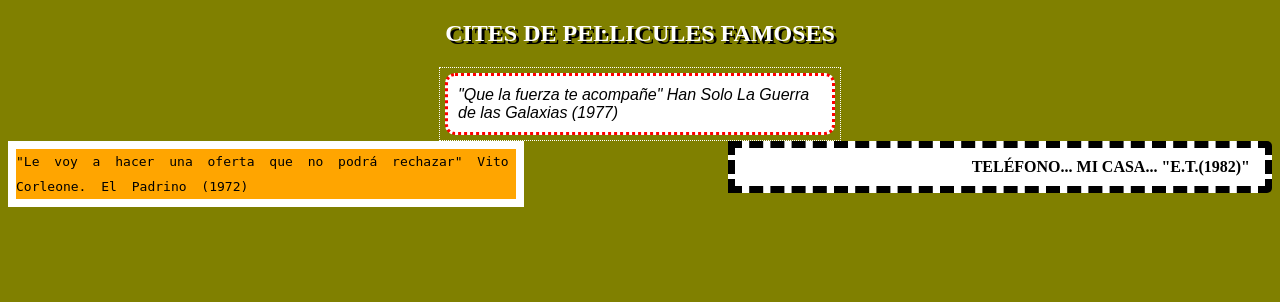
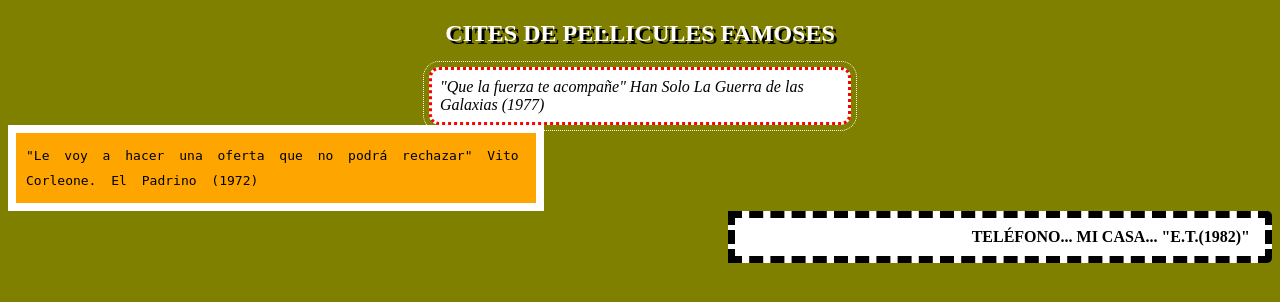
Before and after one commit to pswsm/pswsm-repo, a PHP site: page /exercici.html in a window 1280 px wide. Shown: the top 302 px of the page. Run offline with PHP 8.4, Linux system fonts and the light colour scheme.

Commit message:
Arreglat l'exercici 6. No <p> dins <div> dins <div>.

```diff
--- a/css/exercicis-css-6/exercici.css
+++ b/css/exercicis-css-6/exercici.css
@@ -11,34 +11,39 @@
 
 .dots-w {
 	margin: auto;
-	border: dotted white 1px;
+	outline: dotted white 1px;
+	outline-offset: 5px;
 	width: 400px;
 	align: center;
+	border: dotted red;
+	border-radius: 10px;
+	background: white;
+	padding: 8px;
 }
 
-.dots-r {
+/* .dots-r {
 	border: dotted red;
 	border-radius: 10px;
 	padding: 10px;
 	background: white;
 	margin: 5px;
 	font-family: Arial, Helvetica, sans-serif;
-}
+} */
 
 .ou {
-	float: left;
 	border: solid white 8px;
 	background: orange;
 	font-family: monospace;
 	width: 500px;
 	line-height: 25px;
-	word-spacing: 7px
+	word-spacing: 7px;
+	padding: 10px;
 }
 
 .et {
 	padding: 10px 15px;
 	width: 500px;
-	float: right;
+	margin-left: auto;
 	border: dashed black 7px;
 	background: white;
 	color: black;
--- a/css/exercicis-css-6/exercici.html
+++ b/css/exercicis-css-6/exercici.html
@@ -7,7 +7,7 @@
 	<body>
 		<h2 id="titol">Cites de peŀlicules famoses</h2>
 		<div class="dots-w">
-			<p class="dots-r"><i>"Que la fuerza te acompañe" Han Solo La Guerra de las Galaxias (1977)</i></p>
+			<i>"Que la fuerza te acompañe" Han Solo La Guerra de las Galaxias (1977)</i>
 		</div>
 		<div class="ou">
 			"Le voy a hacer una oferta que no podrá rechazar" Vito Corleone. El Padrino (1972)
```
